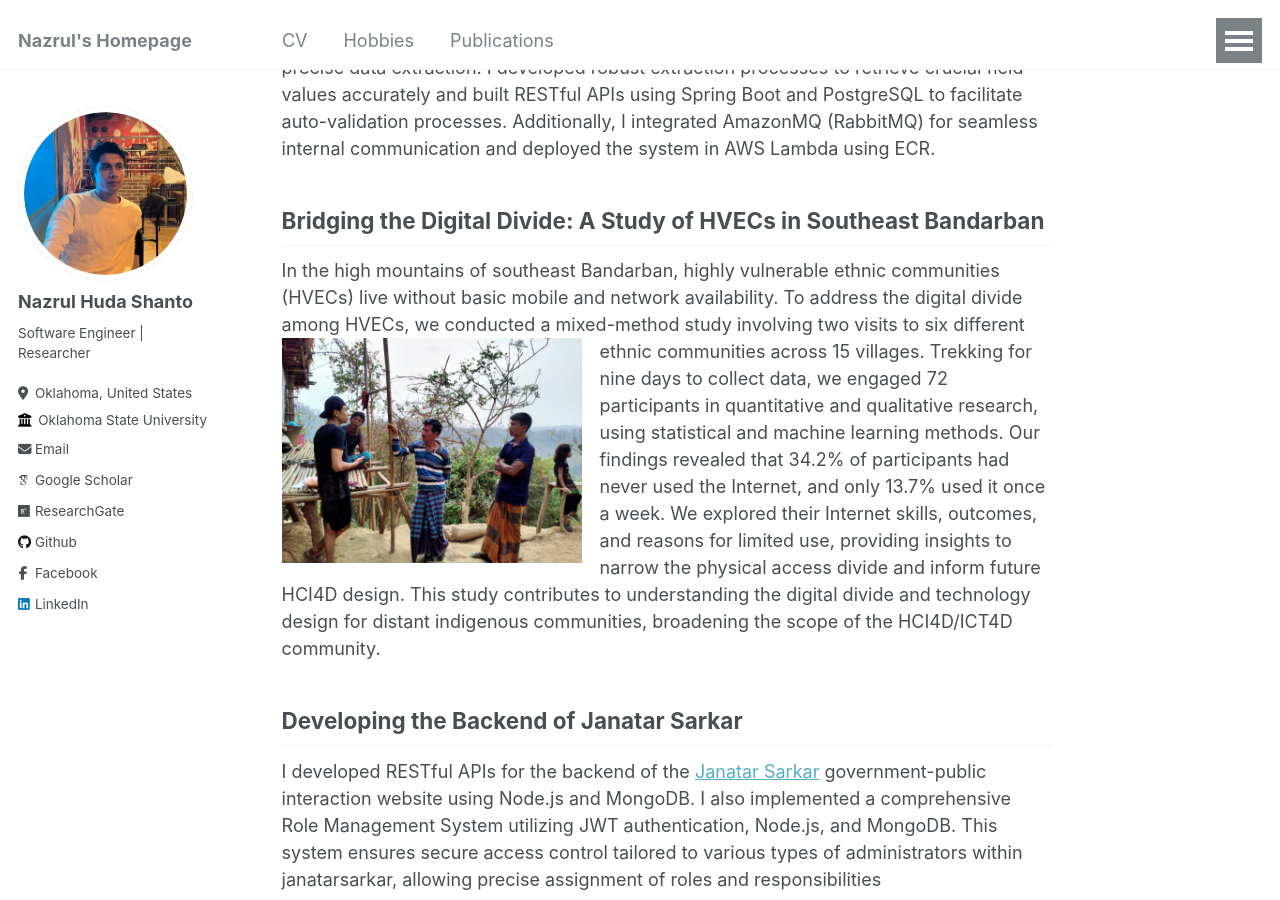
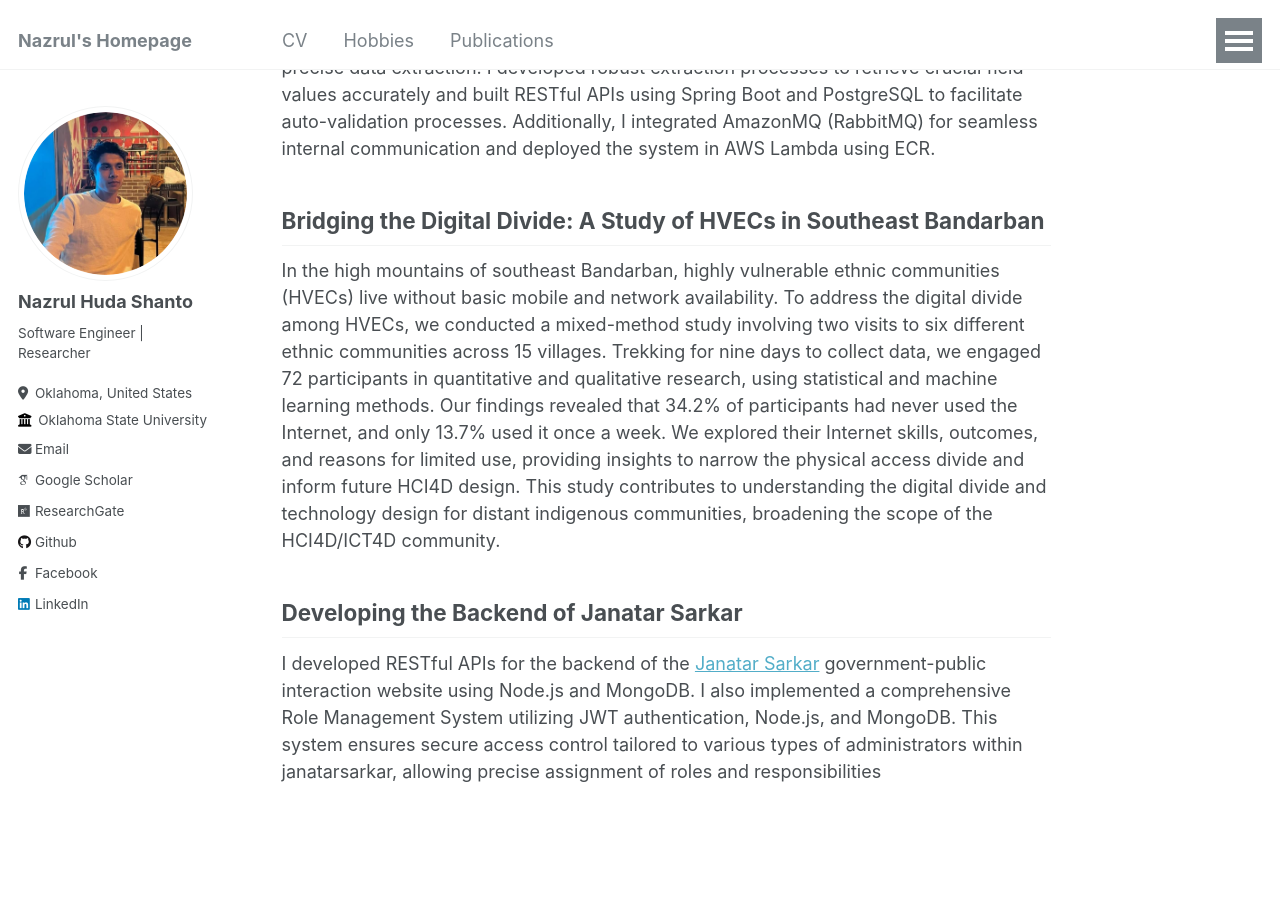
Before and after one commit to nazrulhuda/portfolio, a Jekyll site: the page built from _pages/about.md, in a window 1280 px wide and 900 px high, scrolled down 834 px. Built offline with Jekyll 4.4.1, drawn with Linux system fonts in a browser that asks for light colours; some web fonts are replaced.

Commit message:
first commit

```diff
--- a/_pages/about.md
+++ b/_pages/about.md
@@ -25,7 +25,7 @@ redirect_from:
 For a US-based borrowing company [Kramasoft](https://kramasoft.com/landing), I implemented automatic validation for borrower documents by developing machine learning classifiers to identify document types, enhancing the system’s verification process. I engineered a specialized document trimmer that uses advanced ML classifiers to intelligently remove irrelevant pages, sending only important pages to AWS Textract for precise data extraction. I developed robust extraction processes to retrieve crucial field values accurately and built RESTful APIs using Spring Boot and PostgreSQL to facilitate auto-validation processes. Additionally, I integrated AmazonMQ (RabbitMQ) for seamless internal communication and deployed the system in AWS Lambda using ECR.
 
 ## Bridging the Digital Divide: A Study of HVECs in Southeast Bandarban
-In the high mountains of southeast Bandarban, highly vulnerable ethnic communities (HVECs) live without basic mobile and network availability. To address the digital divide among HVECs, we conducted a mixed-method study involving two visits ![Illustration of combining vision and language modalities](images/o.jpg){: .align-left width="300px"} to six different ethnic communities across 15 villages. Trekking for nine days to collect data, we engaged 72 participants in quantitative and qualitative research, using statistical and machine learning methods. Our findings revealed that 34.2% of participants had never used the Internet, and only 13.7% used it once a week. We explored their Internet skills, outcomes, and reasons for limited use, providing insights to narrow the physical access divide and inform future HCI4D design. This study contributes to understanding the digital divide and technology design for distant indigenous communities, broadening the scope of the HCI4D/ICT4D community.
+In the high mountains of southeast Bandarban, highly vulnerable ethnic communities (HVECs) live without basic mobile and network availability. To address the digital divide among HVECs, we conducted a mixed-method study involving two visits to six different ethnic communities across 15 villages. Trekking for nine days to collect data, we engaged 72 participants in quantitative and qualitative research, using statistical and machine learning methods. Our findings revealed that 34.2% of participants had never used the Internet, and only 13.7% used it once a week. We explored their Internet skills, outcomes, and reasons for limited use, providing insights to narrow the physical access divide and inform future HCI4D design. This study contributes to understanding the digital divide and technology design for distant indigenous communities, broadening the scope of the HCI4D/ICT4D community.
 
 ## Developing the Backend of Janatar Sarkar
 
```
